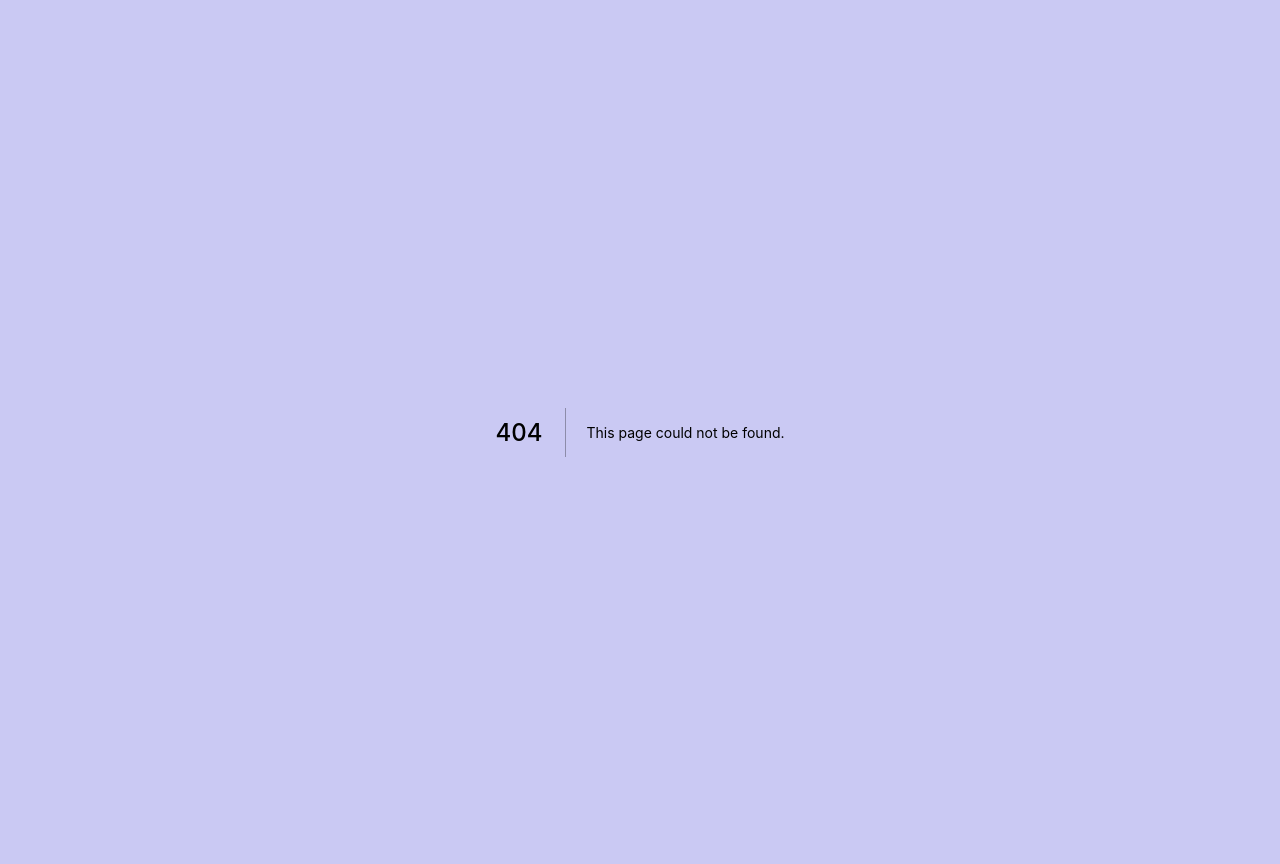
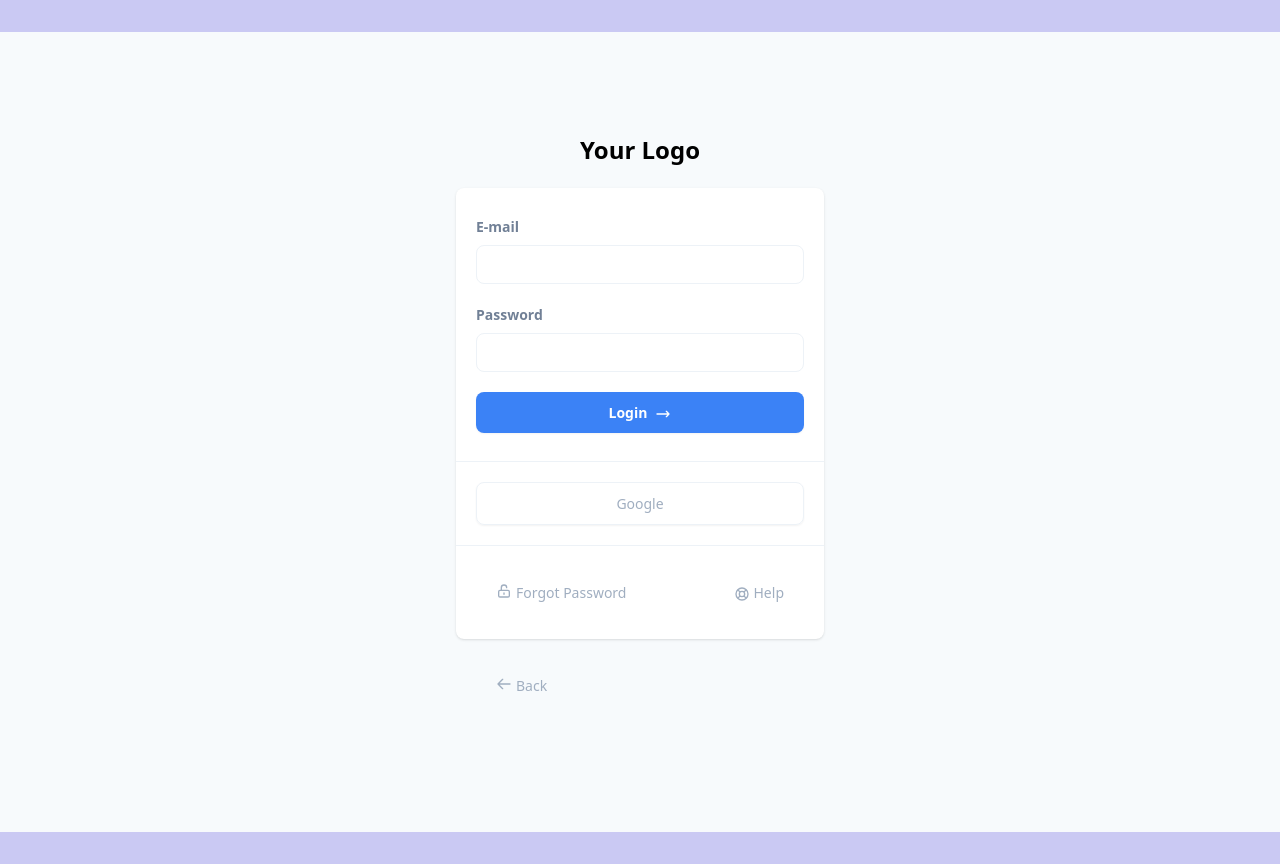
Before and after one commit to pedroffd/blog-copy, a Next.js app: page /login in a window 1280 px wide. Before the commit this address had no page. Built offline with nearby package versions, Linux system fonts and the light colour scheme.

Commit message:
adjustments to section component - topbar component - sign in modal

```diff
--- a/src/components/menu/CategoryMenu.tsx
+++ b/src/components/menu/CategoryMenu.tsx
@@ -44,7 +44,7 @@
 const TestComponent = () => {
   // const [selected, setSelected] = useState<boolean>(false);
   return (
-    <Section yPadding="py-6">
+    <Section yPadding="py-6" key="categoryMenu">
       <nav
         className="z-0 relative"
         x-data="{open:false,menu:false, lokasi:false}"
--- a/src/layout/Section.tsx
+++ b/src/layout/Section.tsx
@@ -5,10 +5,12 @@
   description?: string;
   yPadding?: string;
   children: ReactNode;
+  key?: string;
 };
 
 const Section = (props: ISectionProps) => (
   <div
+    key={props.key}
     className={`max-w-screen-lg mx-auto px-6 ${
       props.yPadding ? props.yPadding : 'py-16'
     }`}
--- a/src/pages/api/auth/[...nextauth].ts
+++ b/src/pages/api/auth/[...nextauth].ts
@@ -9,7 +9,7 @@
     GoogleProvider({
       clientId: process.env.GOOGLE_CLIENT_ID as string,
       clientSecret: process.env.GOOGLE_CLIENT_SECRET as string,
-      profile(profile) {
+      /* profile(profile) {
         return {
           id: profile.id.toString(),
           name: profile.name || profile.login,
@@ -17,7 +17,7 @@
           email: profile.email,
           image: profile.avatar_url,
         };
-      },
+      }, */
       authorization: {
         params: {
           prompt: 'consent',
@@ -28,7 +28,11 @@
     }),
   ],
   adapter: PrismaAdapter(prisma),
+  secret: process.env.NEXT_PUBLIC_SECRET_KEY,
   callbacks: {
+    async redirect({ '/': any }) {
+      return '/';
+    },
     session: ({ session, user }) => ({
       ...session,
       user: {
--- a/src/pages/index.tsx
+++ b/src/pages/index.tsx
@@ -1,5 +1,11 @@
+import { useSession } from 'next-auth/react';
+
 import { Base } from '../templates/Base';
 
-const Index = () => <Base />;
+const Index = () => {
+  const { data: session } = useSession();
+
+  return <Base sessionData={session} />;
+};
 
 export default Index;
--- /dev/null
+++ b/src/pages/login.tsx
@@ -0,0 +1,139 @@
+import { signIn } from 'next-auth/react';
+
+function Login() {
+  return (
+    <div className="min-h-screen bg-gray-100 flex flex-col justify-center sm:py-12">
+      <div className="p-10 xs:p-0 mx-auto md:w-full md:max-w-md">
+        <h1 className="font-bold text-center text-2xl mb-5">Your Logo</h1>
+        <div className="bg-white shadow w-full rounded-lg divide-y divide-gray-200">
+          <div className="px-5 py-7">
+            <label className="font-semibold text-sm text-gray-600 pb-1 block">
+              E-mail
+            </label>
+            <input
+              type="text"
+              className="border rounded-lg px-3 py-2 mt-1 mb-5 text-sm w-full"
+            />
+            <label className="font-semibold text-sm text-gray-600 pb-1 block">
+              Password
+            </label>
+            <input
+              type="text"
+              className="border rounded-lg px-3 py-2 mt-1 mb-5 text-sm w-full"
+            />
+            <button
+              type="button"
+              className="transition duration-200 bg-blue-500 hover:bg-blue-600 focus:bg-blue-700 focus:shadow-sm focus:ring-4 focus:ring-blue-500 focus:ring-opacity-50 text-white w-full py-2.5 rounded-lg text-sm shadow-sm hover:shadow-md font-semibold text-center inline-block"
+            >
+              <span className="inline-block mr-2">Login</span>
+              <svg
+                xmlns="http://www.w3.org/2000/svg"
+                fill="none"
+                viewBox="0 0 24 24"
+                stroke="currentColor"
+                className="w-4 h-4 inline-block"
+              >
+                <path
+                  strokeLinecap="round"
+                  strokeLinejoin="round"
+                  strokeWidth="2"
+                  d="M17 8l4 4m0 0l-4 4m4-4H3"
+                />
+              </svg>
+            </button>
+          </div>
+          <div className="p-5">
+            <div className="grid grid-cols-1 gap-1">
+              {/*  <button
+                type="button"
+                className="transition duration-200 border border-gray-200 text-gray-500 w-full py-2.5 rounded-lg text-sm shadow-sm hover:shadow-md font-normal text-center inline-block"
+              >
+                MailUp
+              </button> */}
+              <button
+                type="button"
+                onClick={() => signIn('google')}
+                className="transition duration-200 border border-gray-200 text-gray-500 w-full py-2.5 rounded-lg text-sm shadow-sm hover:shadow-md font-normal text-center inline-block"
+              >
+                Google
+              </button>
+              {/*   <button
+                type="button"
+                className="transition duration-200 border border-gray-200 text-gray-500 w-full py-2.5 rounded-lg text-sm shadow-sm hover:shadow-md font-normal text-center inline-block"
+              >
+                Github
+              </button> */}
+            </div>
+          </div>
+          <div className="py-5">
+            <div className="grid grid-cols-2 gap-1">
+              <div className="text-center sm:text-left whitespace-nowrap">
+                <button className="transition duration-200 mx-5 px-5 py-4 cursor-pointer font-normal text-sm rounded-lg text-gray-500 hover:bg-gray-100 focus:outline-none focus:bg-gray-200 focus:ring-2 focus:ring-gray-400 focus:ring-opacity-50 ring-inset">
+                  <svg
+                    xmlns="http://www.w3.org/2000/svg"
+                    fill="none"
+                    viewBox="0 0 24 24"
+                    stroke="currentColor"
+                    className="w-4 h-4 inline-block align-text-top"
+                  >
+                    <path
+                      strokeLinecap="round"
+                      strokeLinejoin="round"
+                      strokeWidth="2"
+                      d="M8 11V7a4 4 0 118 0m-4 8v2m-6 4h12a2 2 0 002-2v-6a2 2 0 00-2-2H6a2 2 0 00-2 2v6a2 2 0 002 2z"
+                    />
+                  </svg>
+                  <span className="inline-block ml-1">Forgot Password</span>
+                </button>
+              </div>
+              <div className="text-center sm:text-right whitespace-nowrap">
+                <button className="transition duration-200 mx-5 px-5 py-4 cursor-pointer font-normal text-sm rounded-lg text-gray-500 hover:bg-gray-100 focus:outline-none focus:bg-gray-200 focus:ring-2 focus:ring-gray-400 focus:ring-opacity-50 ring-inset">
+                  <svg
+                    xmlns="http://www.w3.org/2000/svg"
+                    fill="none"
+                    viewBox="0 0 24 24"
+                    stroke="currentColor"
+                    className="w-4 h-4 inline-block align-text-bottom	"
+                  >
+                    <path
+                      strokeLinecap="round"
+                      strokeLinejoin="round"
+                      strokeWidth="2"
+                      d="M18.364 5.636l-3.536 3.536m0 5.656l3.536 3.536M9.172 9.172L5.636 5.636m3.536 9.192l-3.536 3.536M21 12a9 9 0 11-18 0 9 9 0 0118 0zm-5 0a4 4 0 11-8 0 4 4 0 018 0z"
+                    />
+                  </svg>
+                  <span className="inline-block ml-1">Help</span>
+                </button>
+              </div>
+            </div>
+          </div>
+        </div>
+        <div className="py-5">
+          <div className="grid grid-cols-2 gap-1">
+            <div className="text-center sm:text-left whitespace-nowrap">
+              <button className="transition duration-200 mx-5 px-5 py-4 cursor-pointer font-normal text-sm rounded-lg text-gray-500 hover:bg-gray-200 focus:outline-none focus:bg-gray-300 focus:ring-2 focus:ring-gray-400 focus:ring-opacity-50 ring-inset">
+                <svg
+                  xmlns="http://www.w3.org/2000/svg"
+                  fill="none"
+                  viewBox="0 0 24 24"
+                  stroke="currentColor"
+                  className="w-4 h-4 inline-block align-text-top"
+                >
+                  <path
+                    strokeLinecap="round"
+                    strokeLinejoin="round"
+                    strokeWidth="2"
+                    d="M10 19l-7-7m0 0l7-7m-7 7h18"
+                  />
+                </svg>
+                <span className="inline-block ml-1">Back</span>
+              </button>
+            </div>
+          </div>
+        </div>
+      </div>
+    </div>
+  );
+}
+
+export default Login;
--- a/src/templates/Banner.tsx
+++ b/src/templates/Banner.tsx
@@ -1,7 +1,7 @@
 import { Section } from '../layout/Section';
 
 const Banner = () => (
-  <Section yPadding="py-4">
+  <Section yPadding="py-4" key="banner">
     <div className="h-40 text-4xl text-center flex flex-col sm:items-center sm:justify-center sm:p-12 md:p-12.4 bg-mainPurple-300 rounded-[40px]">
       <div className="font-semibold text-white">Blog</div>
     </div>
--- a/src/templates/Base.tsx
+++ b/src/templates/Base.tsx
@@ -11,10 +11,10 @@
 import { TopBar } from './TopBar';
 /* import { VerticalFeatures } from './VerticalFeatures'; */
 
-const Base = () => (
+const Base = (_sessionData: any) => (
   <div className="container mx-auto bg-gray-100">
     <Meta title={AppConfig.title} description={AppConfig.description} />
-    <TopBar />
+    <TopBar loggedData={_sessionData} />
     <Banner />
     <SearchBoxComponent />
     <CategoryMenu />
--- a/src/templates/TopBar.tsx
+++ b/src/templates/TopBar.tsx
@@ -6,13 +6,19 @@
 import { NavbarThreeColumns } from '../navigation/NavbarThreeColumns';
 import { Logo } from './Logo';
 
-const TopBar = () => (
-  <Section yPadding="py-6">
+const TopBar = (_loggedData: any) => {
+  // eslint-disable-next-line no-console
+  console.log('_loggedData: ', _loggedData);
+  return (
+    <Section yPadding="py-6" key="topbar">
       <NavbarThreeColumns logo={<Logo xl />}>
         <li>
           <Link href="https://github.com/pedroffd/troca-online">
             <Image src={BeLogo} alt="Behance Logo" height={32} width={32} />
           </Link>
+        </li>
+        <li>
+          <a>Sign out</a>
         </li>
         <li>
           <Link href="/">
@@ -22,5 +28,6 @@
       </NavbarThreeColumns>
     </Section>
   );
+};
 
 export { TopBar };
--- a/src/templates/VerticalFeatures.tsx
+++ b/src/templates/VerticalFeatures.tsx
@@ -3,6 +3,7 @@
 
 const VerticalFeatures = () => (
   <Section
+    key="verticalfeatures"
     title="Titulo da publicação"
     description="Lorem ipsum dolor sit amet, consectetur adipiscing elit. Phasellus malesuada nisi tellus, non imperdiet nisi tempor at."
   >
```
Lines whose indentation alone changed are shown as unchanged.
